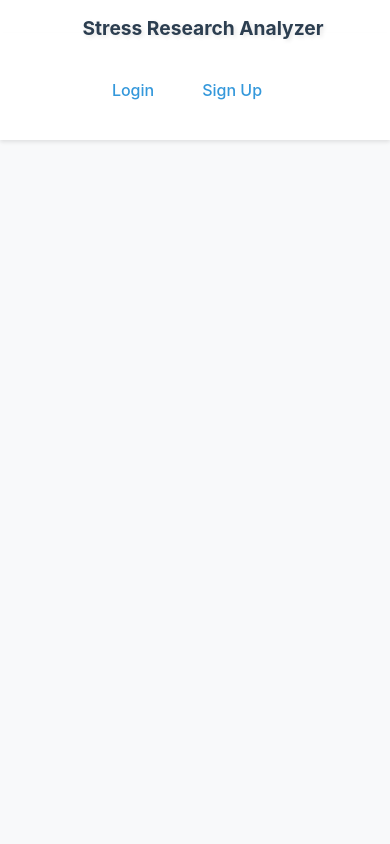
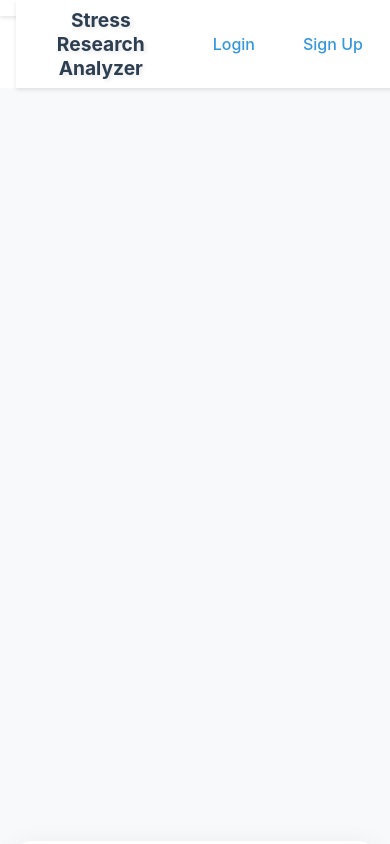
Before and after one commit to vicky-autade/STRESS_DETECTION_PROJECT, a React (Create React App) app: page / in a window 390 px wide. Shown: the top 844 px of the page. Built offline with nearby package versions, Linux system fonts and the light colour scheme; no server answers.

Commit message:
header changes

```diff
--- a/src/components/pages/layout/Header.css
+++ b/src/components/pages/layout/Header.css
@@ -204,27 +204,35 @@
   }
 
 
+
   @media (max-width: 768px) {
-    .header-content {
-      flex-direction: row !important;
-      align-items: center !important;
-      justify-content: space-between !important;
+    /* Make the header a flex container with items in a row */
+    .header {
+      display: flex;
+      flex-direction: row;
+      justify-content: space-between;
+      align-items: center;
+      padding: 0.5rem 1rem; /* Adjust as needed */
     }
 
+    /* Adjust logo styling */
     .logo h1 {
-      font-size: 1.2rem !important;
-      padding-left: 1rem !important;
+      font-size: 1.2rem;
+      margin: 0;
+      padding: 0;
     }
 
+    /* Ensure the navigation links are always visible and laid out horizontally */
     .nav-links {
       display: flex !important;
       flex-direction: row !important;
       align-items: center !important;
       gap: 1rem;
-      padding-right: 1rem !important;
-      width: auto;
+      padding: 0;
+      margin: 0;
     }
 
+    /* Hide any mobile-only menu toggle if present */
     .menu-toggle {
       display: none !important;
     }
```
